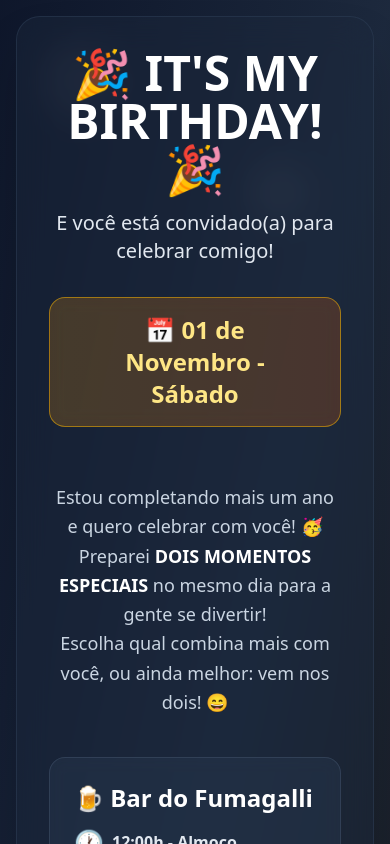
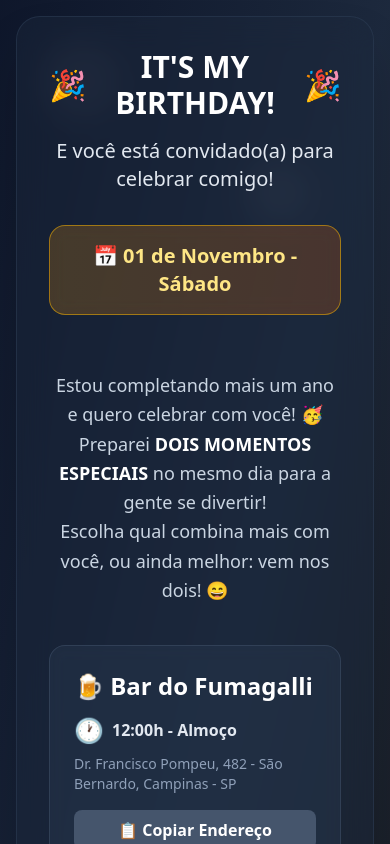
Before and after one commit to leotubarao/bday-invite, a React (Vite) app: page / in a window 390 px wide. Shown: the top 844 px of the page. Built offline with nearby package versions, Linux system fonts and the light colour scheme.

Commit message:
feat: enhance birthday message styling in AppContainer component

```diff
--- a/src/AppContainer.tsx
+++ b/src/AppContainer.tsx
@@ -29,8 +29,8 @@ export default function AppContainer() {
       <div className="animate-fade-in-up relative z-10 w-full max-w-4xl rounded-3xl border border-slate-700/50 bg-slate-800/40 p-8 shadow-2xl backdrop-blur-lg md:p-12">
         {/* Título */}
         <div className="mb-8 text-center">
-          <h1 className="animate-pulse-slow mb-4 text-5xl font-bold text-white md:text-5xl">
-            🎉 IT'S MY BIRTHDAY! 🎉
+          <h1 className="animate-pulse-slow mb-4 flex items-center justify-center gap-2 text-3xl font-bold text-white md:gap-4 md:text-5xl">
+            🎉 <span>IT'S MY BIRTHDAY!</span> 🎉
           </h1>
           <p className="animate-fade-in text-xl text-slate-200 md:text-2xl">
             E você está convidado(a) para celebrar comigo!
@@ -40,7 +40,7 @@ export default function AppContainer() {
         {/* Data do Evento */}
         <div className="animate-fade-in-delayed mb-8 text-center">
           <div className="mb-6 inline-block rounded-2xl border border-amber-400/50 bg-gradient-to-r from-amber-500/20 to-orange-500/20 px-8 py-4 backdrop-blur-sm">
-            <p className="text-2xl font-bold text-amber-200 md:text-3xl">
+            <p className="text-xl font-bold text-amber-200 md:text-3xl">
               📅 01 de Novembro - Sábado
             </p>
           </div>
```
